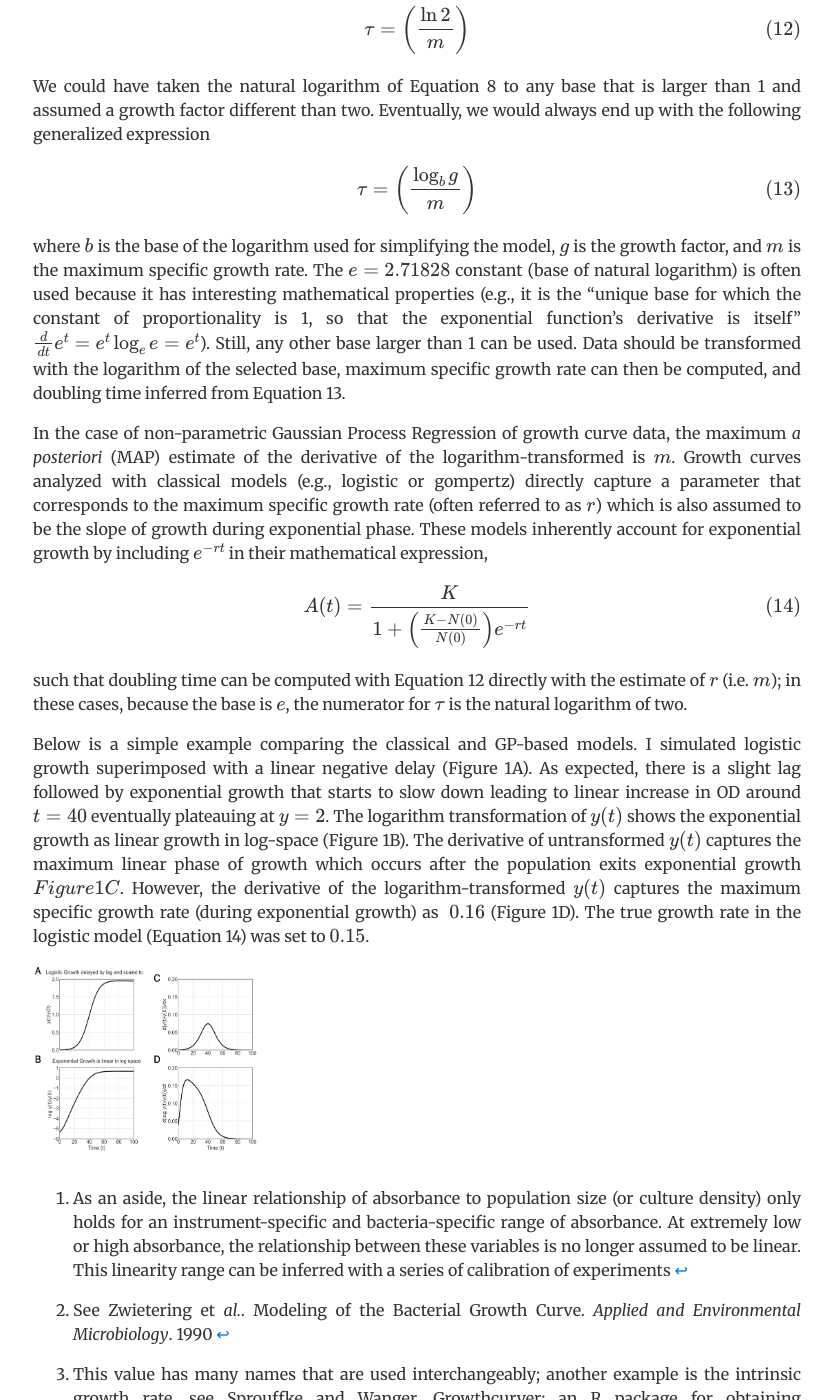
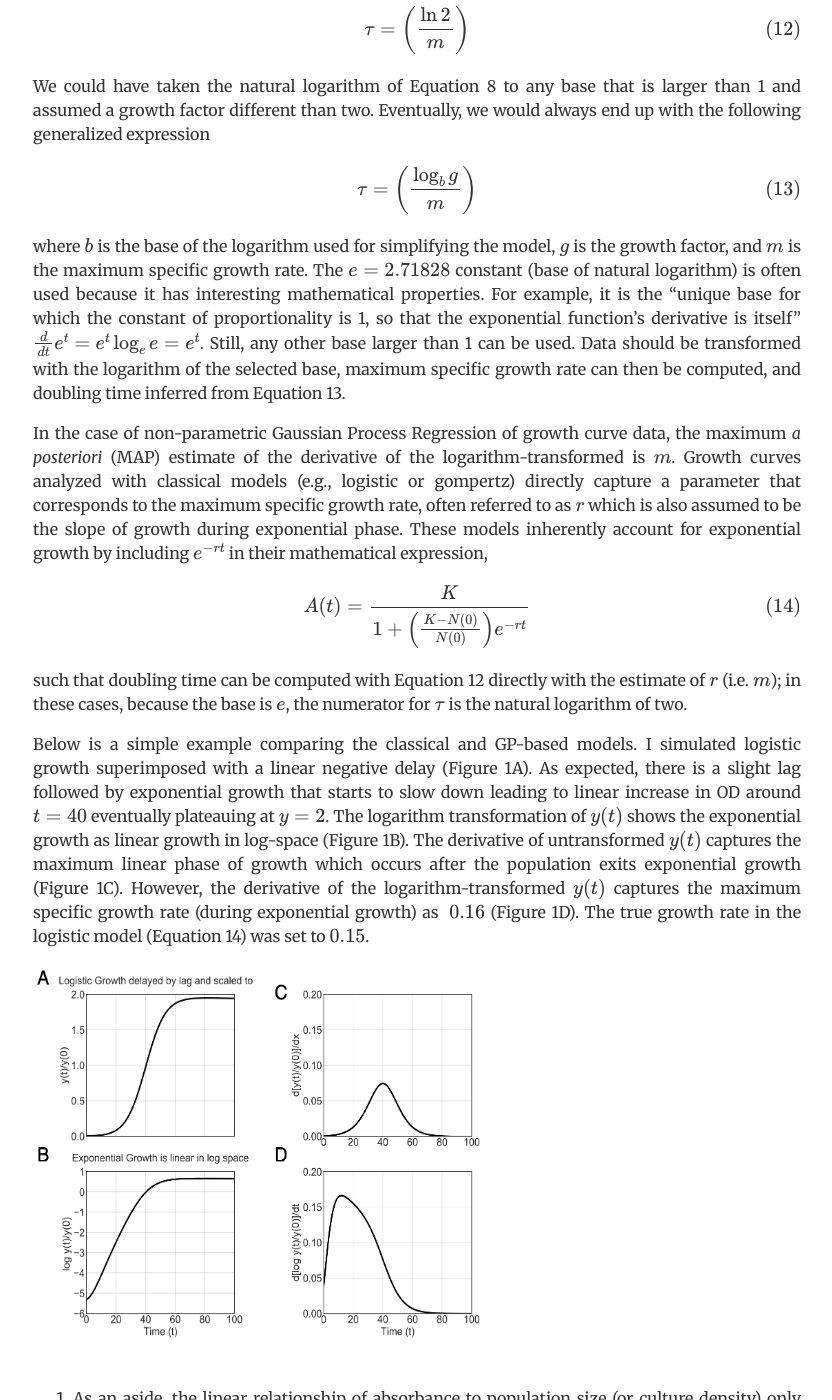
Before and after one commit to firasmidani/firasmidani.github.io, a Jekyll site: the page built from _posts/2019-07-11-midani-bacterial-growth-primer.md, in a window 1280 px wide and 1400 px high, scrolled down 2154 px. Shown: the whole window, without its empty margins (223-1055 px from the left). Built offline with Jekyll 4.4.1, drawn with Linux system fonts in a browser that asks for light colours; formulas are drawn with MathJax 3; comment, search, counter and statistics services are not loaded.

Commit message:
Update 2019-07-11-midani-bacterial-growth-primer.md

```diff
--- a/_posts/2019-07-11-midani-bacterial-growth-primer.md
+++ b/_posts/2019-07-11-midani-bacterial-growth-primer.md
@@ -150,10 +150,10 @@
 where $b$ is the base of the logarithm used for simplifying the model,
 $g$ is the growth factor, and $m$ is the maximum specific growth rate.
 The $e=2.71828$ constant (base of natural logarithm<a></a>) is often used
-because it has interesting mathematical properties (e.g., it is the
+because it has interesting mathematical properties. For example, it is the
 "unique base for which the constant of proportionality is 1, so that the
 exponential function's derivative is itself"
-$\frac{d}{dt}e^{t}=e^{t}\log_{e}{e}=e^{t}$<a></a>). Still, any other base
+$\frac{d}{dt}e^{t}=e^{t}\log_{e}{e}=e^{t}$. Still, any other base
 larger than 1 can be used. Data should be transformed with the logarithm
 of the selected base, maximum specific growth rate can then be computed,
 and doubling time inferred from Equation 13.
@@ -162,8 +162,8 @@
 curve data, the maximum *a posteriori* (MAP<a></a>) estimate of the derivative
 of the logarithm-transformed is $m$. Growth curves analyzed with
 classical models (e.g., logistic or gompertz<a></a>) directly capture a
-parameter that corresponds to the maximum specific growth rate (often
-referred to as $r$<a></a>) which is also assumed to be the slope of growth
+parameter that corresponds to the maximum specific growth rate, often
+referred to as $r$ which is also assumed to be the slope of growth
 during exponential phase. These models inherently account for
 exponential growth by including $e^{-rt}$ in their mathematical
 expression,
@@ -184,13 +184,13 @@
 eventually plateauing at $y=2$. The logarithm transformation of $y(t)$
 shows the exponential growth as linear growth in log-space (Figure 1B<a></a>). The
 derivative of untransformed $y(t)$ captures the maximum linear phase of
-growth which occurs after the population exits exponential growth (Figure 1C). However, the
+growth which occurs after the population exits exponential growth (Figure 1C<a></a>). However, the
 derivative of the logarithm-transformed $y(t)$ captures the maximum
 specific growth rate (during exponential growth<a></a>) as $~0.16$ (Figure
 1D<a></a>). The true
 growth rate in the logistic model (Equation 14<a></a>) was set to $0.15$.
 
-![Simulation of logistic growth and inference of its growth rate](/assets/img/midani-bacterial-growth-primer.png){:height="200px" width="250px" .center}
+![Simulation of logistic growth and inference of its growth rate](/assets/img/midani-bacterial-growth-primer.png){:height="400px" width="500px" .center}
 
 [^1]: As an aside, the linear relationship of absorbance to population
     size (or culture density<a></a>) only holds for an instrument-specific and
```
